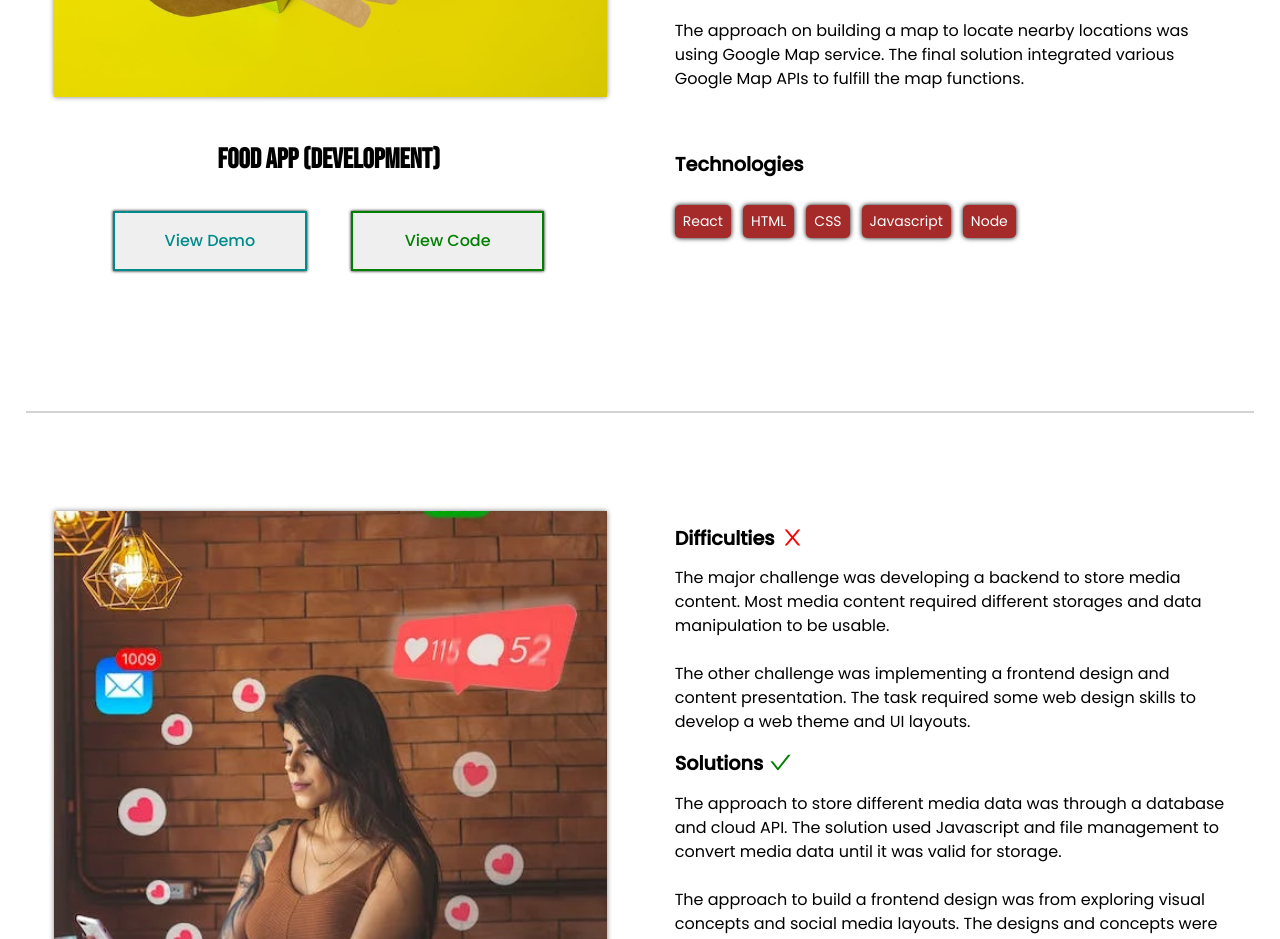
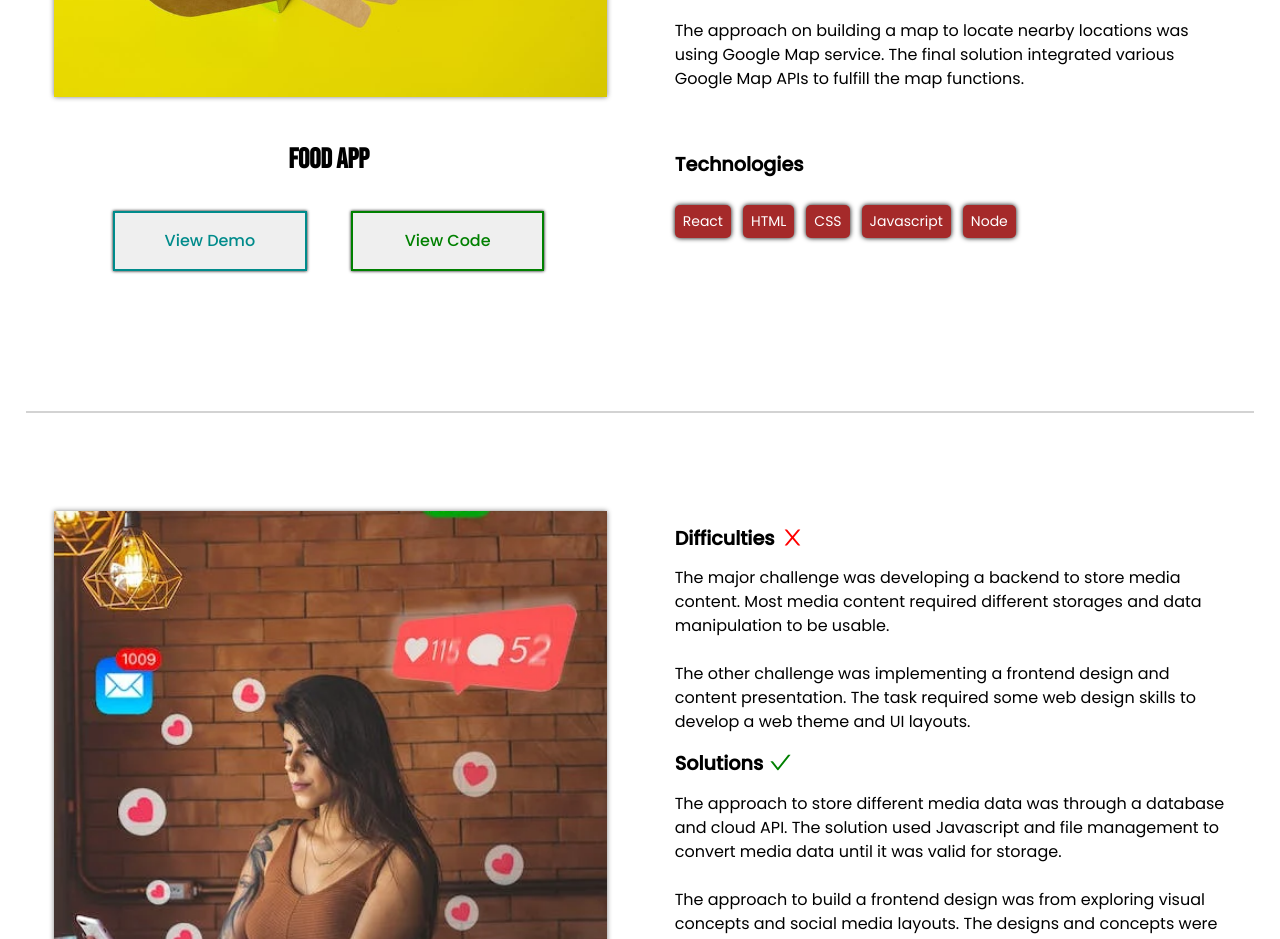
Before and after one commit to qijieguan/Portfolio, a React (Create React App) app: page / in a window 1280 px wide. Shown: the part 1000-1939 px from the top of the page. Built offline with nearby package versions, Linux system fonts and the light colour scheme.

Commit message:
updated portfolio

```diff
--- a/src/component/Home.js
+++ b/src/component/Home.js
@@ -51,7 +51,7 @@ const Home = () => {
                             </p>
                         </div>
                         <div className='project-name'>
-                            <h1>Food App (development)</h1>
+                            <h1>Food App</h1>
                             <div className='project-btns flex'>
                                 <button className='demo-btn'
                                     onClick={()=>window.open("https://food-app-prod.herokuapp.com/")}
```
